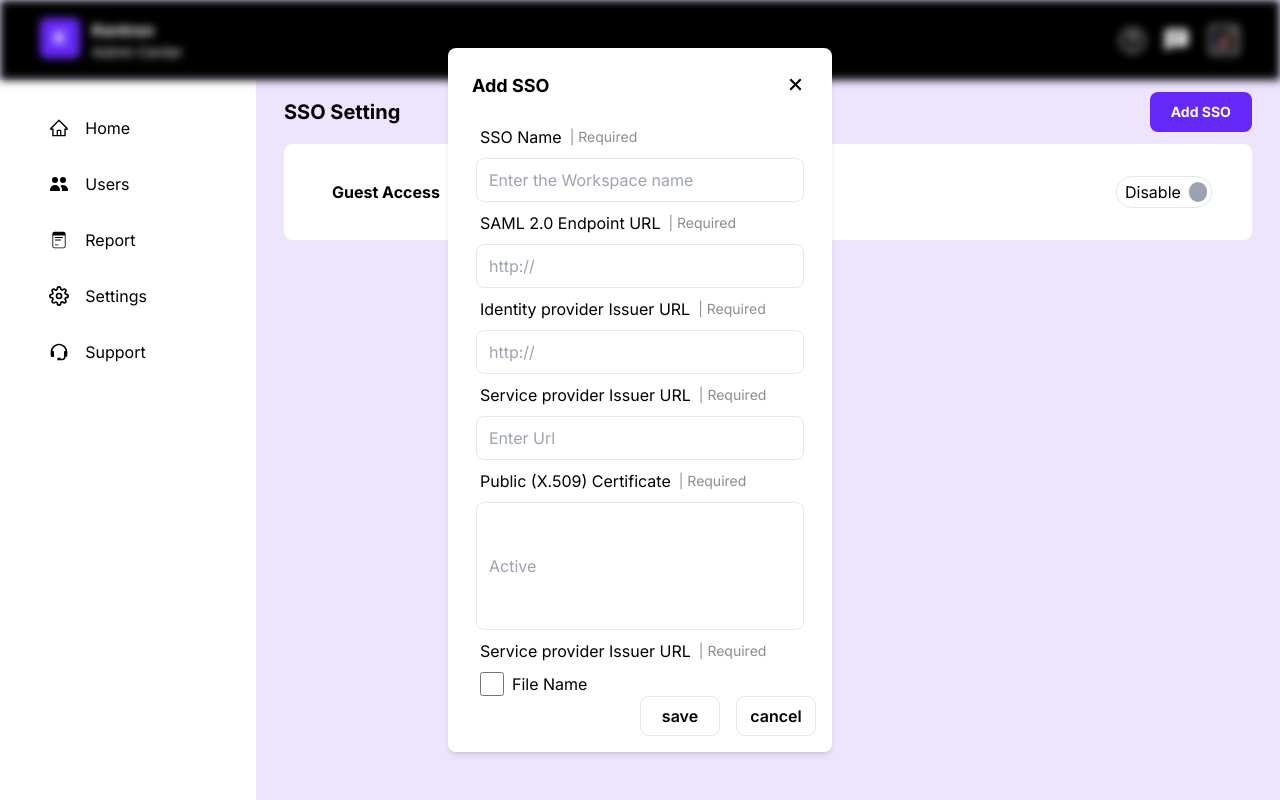
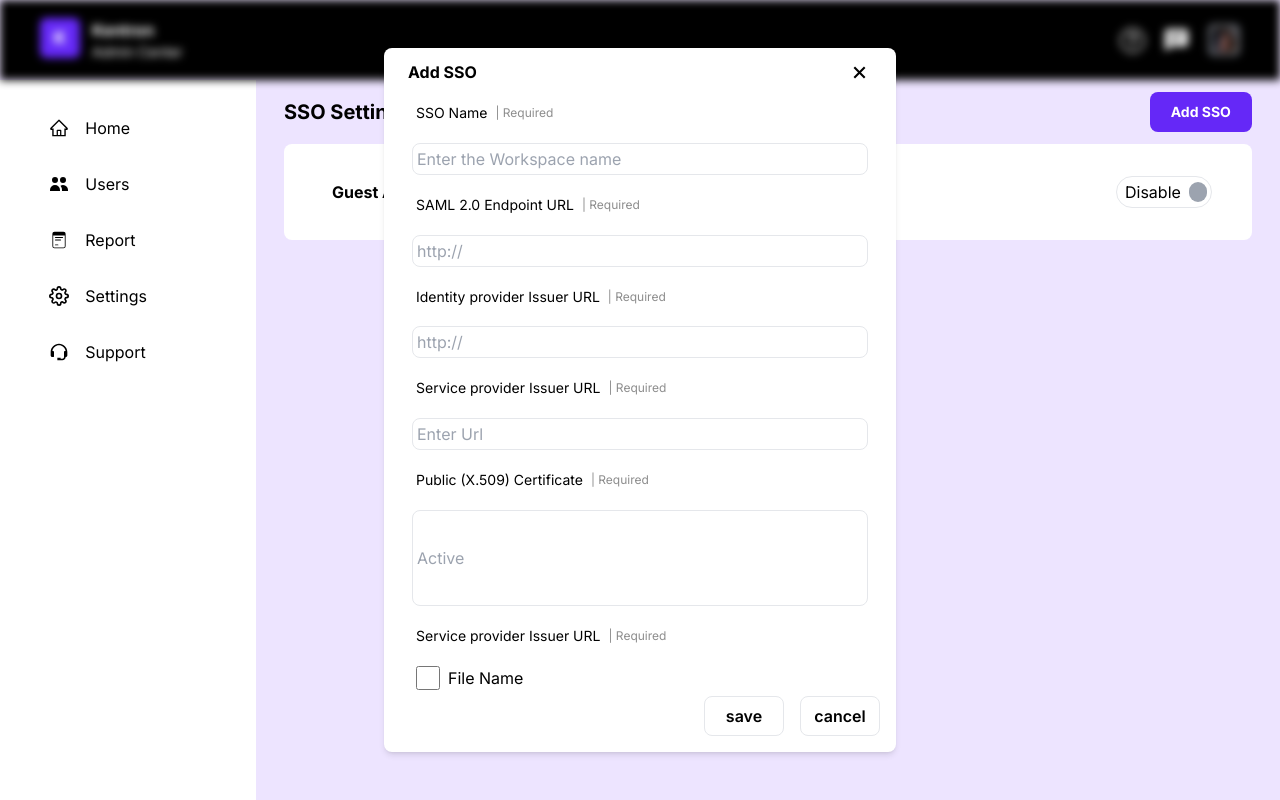
Before and after one commit to CraftonAI/Kentron_Client, a Next.js app: page /adminsso in a window 1280 px wide. Both pictures are taken after a click on the button "Add SSO". Built offline with nearby package versions, Linux system fonts and the light colour scheme.

Commit message:
changes in the sidebar

```diff
--- a/src/app/Admin/popups/sso.tsx
+++ b/src/app/Admin/popups/sso.tsx
@@ -7,56 +7,56 @@ interface SsoPopupProps {
 
 const SsoPopup: React.FC<SsoPopupProps> = ({ onClose }) => {
   return (
-    <div className="fixed top-1/2 left-1/2 transform -translate-x-1/2 -translate-y-1/2 bg-white w-[30%] h-[88vh] rounded-lg p-2 shadow-md z-50">
+    <div className="fixed top-1/2 left-1/2 transform -translate-x-1/2 -translate-y-1/2 bg-white w-[40%] 2xl:w-[30%] h-[88vh] rounded-lg p-2 shadow-md z-50">
     <div className="flex w-full flex-col h-full">
-      <div className="flex w-full justify-between my-4">
-        <span className="flex font-bold text-lg mx-4">Add SSO</span>
+      <div className="flex w-full justify-between my-1 2xl:my-4">
+        <span className="flex font-bold text-base 2xl:text-lg mx-4">Add SSO</span>
         <span onClick={onClose} className="flex cursor-pointer mx-4"><GrFormClose size={25} /></span>
       </div>
       <div className="flex flex-col justify-around flex-1">
         <div className="flex w-full mx-6 my-2">
-          <span className="flex text-md h-full items-center">SSO Name</span>
-          <span className="flex h-full items-center text-[#8D8D8D] text-sm mx-2">| Required</span>
+          <span className="flex text-sm 2xl:text-base h-full items-center">SSO Name</span>
+          <span className="flex h-full items-center text-[#8D8D8D] text-xs 2xl:text-sm mx-2">| Required</span>
         </div>
         <div className="flex w-full">
-          <input placeholder="Enter the Workspace name" type="text" className="flex p-3 h-11 w-full mx-5 rounded-lg border" />
+          <input placeholder="Enter the Workspace name" type="text" className="flex p-1 2xl:p-3 h-8 2xl:h-11 w-full mx-5 rounded-lg border" />
         </div>
 
         <div className="flex w-full mx-6 my-2">
-          <span className="flex text-md h-full items-center">SAML 2.0 Endpoint URL </span>
-          <span className="flex h-full items-center text-[#8D8D8D] text-sm mx-2">| Required</span>
+          <span className="flex text-sm 2xl:text-base h-full items-center">SAML 2.0 Endpoint URL </span>
+          <span className="flex h-full items-center text-[#8D8D8D] text-xs 2xl:text-sm mx-2">| Required</span>
         </div>
         <div className="flex w-full">
-          <input placeholder="http://" type="text" className="flex p-3 h-11 w-full mx-5 rounded-lg border" />
+          <input placeholder="http://" type="text" className="flex p-1 2xl:p-3 h-8 2xl:h-11 w-full mx-5 rounded-lg border" />
         </div>
 
         <div className="flex w-full mx-6 my-2">
-          <span className="flex text-md h-full items-center">Identity provider Issuer URL</span>
-          <span className="flex h-full items-center text-[#8D8D8D] text-sm mx-2">| Required</span>
+          <span className="flex text-sm 2xl:text-base h-full items-center">Identity provider Issuer URL</span>
+          <span className="flex h-full items-center text-[#8D8D8D] text-xs 2xl:text-sm mx-2">| Required</span>
         </div>
         <div className="flex w-full">
-          <input placeholder="http://" type="text" className="flex p-3 h-11 w-full mx-5 rounded-lg border" />
+          <input placeholder="http://" type="text" className="flex p-1 2xl:p-3 h-8 2xl:h-11 w-full mx-5 rounded-lg border" />
         </div>
 
         <div className="flex w-full mx-6 my-2">
-          <span className="flex text-md h-full items-center">Service provider Issuer URL</span>
-          <span className="flex h-full items-center text-[#8D8D8D] text-sm mx-2">| Required</span>
+          <span className="flex text-sm 2xl:text-base h-full items-center">Service provider Issuer URL</span>
+          <span className="flex h-full items-center text-[#8D8D8D] text-xs 2xl:text-sm mx-2">| Required</span>
         </div>
         <div className="flex w-full">
-          <input placeholder="Enter Url" type="text" className="flex p-3 h-11 w-full mx-5 rounded-lg border" />
+          <input placeholder="Enter Url" type="text" className="flex p-1 2xl:p-3 h-8 2xl:h-11 w-full mx-5 rounded-lg border" />
         </div>
 
         <div className="flex w-full mx-6 my-2">
-          <span className="flex text-md h-full items-center">Public (X.509) Certificate </span>
-          <span className="flex h-full items-center text-[#8D8D8D] text-sm mx-2">| Required</span>
+          <span className="flex text-sm 2xl:text-base h-full items-center">Public (X.509) Certificate </span>
+          <span className="flex h-full items-center text-[#8D8D8D] text-xs 2xl:text-sm mx-2">| Required</span>
         </div>
         <div className="flex w-full">
-          <input placeholder="Active" type="text" className="flex p-3 h-32 w-full mx-5 rounded-lg border" />
+          <input placeholder="Active" type="text" className="flex p-1 2xl:p-3 h-24 2xl:h-32 w-full mx-5 rounded-lg border" />
         </div>
 
         <div className="flex w-full mx-6 my-2">
-          <span className="flex text-md h-full items-center">Service provider Issuer URL</span>
-          <span className="flex h-full items-center text-[#8D8D8D] text-sm mx-2">| Required</span>
+          <span className="flex text-sm 2xl:text-base h-full items-center">Service provider Issuer URL</span>
+          <span className="flex h-full items-center text-[#8D8D8D] text-xs 2xl:text-sm mx-2">| Required</span>
         </div>
         <div className="flex w-full mx-4">
           <input placeholder="Active" type="checkbox" className="flex hover:border-[#6528F7] p-3 h-6 w-6 mx-2 rounded-lg border" />
--- a/src/app/Admin/popups/userpop.tsx
+++ b/src/app/Admin/popups/userpop.tsx
@@ -10,7 +10,7 @@ const UserPopup: React.FC<UserPopupProps> = ({ onClose }) => {
   return (
     <div className="fixed top-1/2 left-1/2 border rounded-xl shadow-lg transform -translate-x-1/2 -translate-y-1/2 bg-white w-[90%] max-w-md h-[45vh] p-2 z-50">
       <div className="flex w-full flex-col h-full">
-        <div className="flex w-full justify-between my-4">
+        <div className="flex w-full justify-between my-2 2xl:my-4">
           <span className="flex font-bold text-lg mx-4 w-full h-full items-center">
             <BsPersonFillAdd size={20} />
             <div className="flex mx-3">Add User</div>
@@ -22,8 +22,8 @@ const UserPopup: React.FC<UserPopupProps> = ({ onClose }) => {
         <div className="flex flex-col justify-around flex-1">
           {/* Name */}
           <div className="flex w-full mx-6 my-2">
-            <span className="flex text-md h-full items-center">Name</span>
-            <span className="flex h-full items-center text-[#8D8D8D] text-sm mx-2">
+            <span className="flex text-sm 2xl:text-base h-full items-center">Name</span>
+            <span className="flex h-full items-center text-[#8D8D8D] text-xs 2xl:text-sm mx-2">
               | Required
             </span>
           </div>
@@ -31,14 +31,14 @@ const UserPopup: React.FC<UserPopupProps> = ({ onClose }) => {
             <input
               placeholder="Enter user name"
               type="text"
-              className="flex p-3 h-11 w-full mx-5 rounded-lg border"
+              className="flex p-1 2xl:p-3 h-8 2xl:h-11 w-full mx-5 rounded-lg border"
             />
           </div>
 
           {/* Email ID */}
           <div className="flex w-full mx-6 my-2">
-            <span className="flex text-md h-full items-center">Email ID </span>
-            <span className="flex h-full items-center text-[#8D8D8D] text-sm mx-2">
+            <span className="flex text-sm 2xl:text-base h-full items-center">Email ID </span>
+            <span className="flex h-full items-center text-[#8D8D8D] text-xs 2xl:text-sm mx-2">
               | Required
             </span>
           </div>
@@ -47,7 +47,7 @@ const UserPopup: React.FC<UserPopupProps> = ({ onClose }) => {
             <input
               placeholder="Enter email id"
               type="text"
-              className="flex p-3 h-11 w-full mb-3 mx-5 rounded-lg border"
+              className="flex p-1 2xl:p-3 h-8 2xl:h-11 w-full mb-3 mx-5 rounded-lg border"
             />
           </div>
         </div>
--- a/src/app/Admin/sidebar.tsx
+++ b/src/app/Admin/sidebar.tsx
@@ -52,21 +52,21 @@ const SideBar = () => {
           <div className="flex flex-col">
             <Link href="/adminactive">
               <span className="flex justify-end mx-4 xl:mx-0 xl:w-[11vw] my-1 h-10 rounded-lg items-center">
-                <div className="flex w-11/12 2xl:w-10/12 h-12 text-sm xl:text-base  rounded-md hover:text-[#6528F7] hover:bg-[#E6E6E6] justify-start px-4 items-center hover:cursor-pointer">
+                <div className="flex w-11/12 2xl:w-10/12 h-10 text-sm xl:text-base  rounded-md hover:text-[#6528F7] hover:bg-[#E6E6E6] justify-start px-4 items-center hover:cursor-pointer">
                   Active users
                 </div>
               </span>
             </Link>
             <Link href="/adminguest">
               <span className="flex justify-end mx-4 xl:mx-0 xl:w-[11vw] my-1 h-10 rounded-lg items-center">
-                <div className="flex w-11/12 2xl:w-10/12 h-12 text-sm xl:text-base rounded-md hover:text-[#6528F7] hover:bg-[#E6E6E6] justify-start px-4 items-center hover:cursor-pointer">
+                <div className="flex w-11/12 2xl:w-10/12 h-10 text-sm xl:text-base rounded-md hover:text-[#6528F7] hover:bg-[#E6E6E6] justify-start px-4 items-center hover:cursor-pointer">
                   Guest users
                 </div>
               </span>
             </Link>
             <Link href="/admindeactivate">
               <span className="flex justify-end mx-4 xl:mx-0 xl:w-[11vw] my-1 h-10 rounded-lg items-center">
-                <div className="flex w-11/12 2xl:w-10/12 h-12 text-sm xl:text-base rounded-md hover:text-[#6528F7] hover:bg-[#E6E6E6] justify-start px-4 items-center hover:cursor-pointer">
+                <div className="flex w-11/12 2xl:w-10/12 h-10 text-sm xl:text-base rounded-md hover:text-[#6528F7] hover:bg-[#E6E6E6] justify-start px-4 items-center hover:cursor-pointer">
                   Deactivated users
                 </div>
               </span>
@@ -89,7 +89,7 @@ const SideBar = () => {
           <div className="flex flex-col">
             <Link href="/adminusage">
               <span className="flex justify-end mx-4 xl:mx-0 xl:w-[11vw] my-2 h-10 rounded-lg items-center">
-                <div className="flex w-10/12 h-12 text-sm xl:text-base rounded-md hover:text-[#6528F7] hover:bg-[#E6E6E6] justify-start px-4 items-center hover:cursor-pointer">
+                <div className="flex w-10/12 h-10 text-sm xl:text-base rounded-md hover:text-[#6528F7] hover:bg-[#E6E6E6] justify-start px-4 items-center hover:cursor-pointer">
                   Usage
                 </div>
               </span>
@@ -109,28 +109,28 @@ const SideBar = () => {
           <div className="flex flex-col">
             <Link href="/admininfo">
               <span className="flex justify-center mx-4 xl:mx-0 xl:w-[14vw] my-2 h-10 rounded-lg items-center">
-                <div className="flex w-10/12 h-12 text-sm xl:text-base rounded-md hover:text-[#6528F7] hover:bg-[#E6E6E6] justify-start px-4 items-center hover:cursor-pointer">
+                <div className="flex w-10/12 h-10 text-sm xl:text-base rounded-md hover:text-[#6528F7] hover:bg-[#E6E6E6] justify-start px-4 items-center hover:cursor-pointer">
                   Organization Info
                 </div>
               </span>
             </Link>
             <Link href="/adminpolicies">
               <span className="flex justify-center mx-4 xl:mx-0 xl:w-[14vw] my-2 h-10 rounded-lg items-center">
-                <div className="flex w-10/12 h-12 text-sm xl:text-base rounded-md hover:text-[#6528F7] hover:bg-[#E6E6E6] justify-start px-4 items-center hover:cursor-pointer">
+                <div className="flex w-10/12 h-10 text-sm xl:text-base rounded-md hover:text-[#6528F7] hover:bg-[#E6E6E6] justify-start px-4 items-center hover:cursor-pointer">
                   Organization policies
                 </div>
               </span>
             </Link>
             <Link href="/adminsso">
               <span className="flex justify-center mx-4 xl:mx-0 xl:w-[14vw] my-2 h-10 rounded-lg items-center">
-                <div className="flex w-10/12 h-12 text-sm xl:text-base rounded-md hover:text-[#6528F7] hover:bg-[#E6E6E6] justify-start px-4 items-center hover:cursor-pointer">
+                <div className="flex w-10/12 h-10 text-sm xl:text-base rounded-md hover:text-[#6528F7] hover:bg-[#E6E6E6] justify-start px-4 items-center hover:cursor-pointer">
                   Setup SSO
                 </div>
               </span>
             </Link>
             <Link href="/adminsources">
               <span className="flex justify-center mx-4 xl:mx-0 xl:w-[14vw] my-2 h-10 rounded-lg items-center">
-                <div className="flex w-10/12 h-12 text-sm xl:text-base rounded-md hover:text-[#6528F7] hover:bg-[#E6E6E6] justify-start px-4 items-center hover:cursor-pointer">
+                <div className="flex w-10/12 h-10 text-sm xl:text-base rounded-md hover:text-[#6528F7] hover:bg-[#E6E6E6] justify-start px-4 items-center hover:cursor-pointer">
                   Manage sources
                 </div>
               </span>
```
